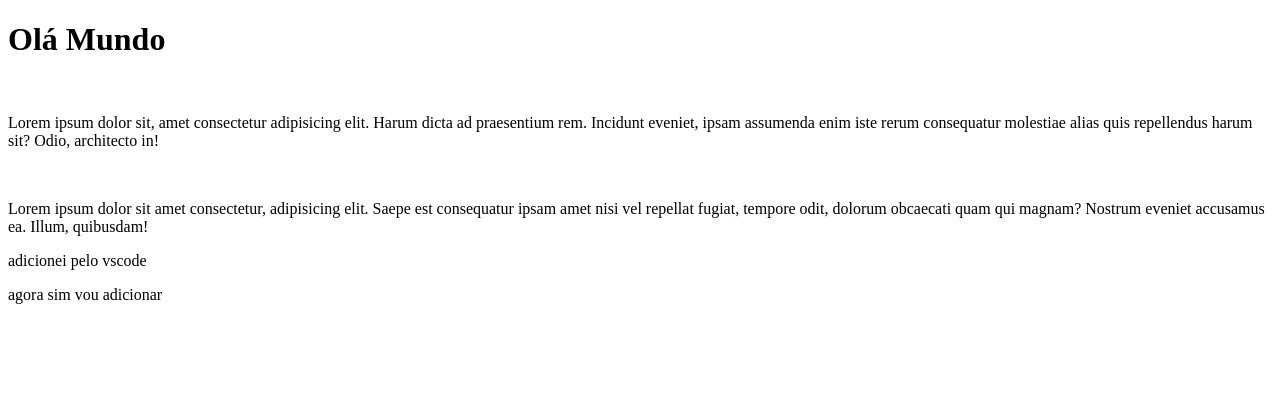
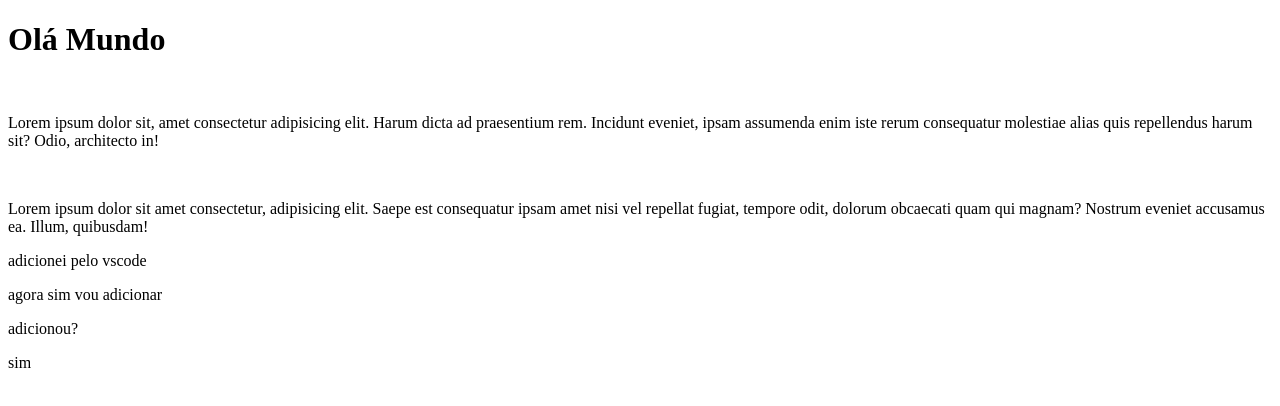
Before and after one commit to rickcoelh0/rick-code, a plain HTML site: page Site-exemplo/Index.html in a window 1280 px wide. Drawn offline with Linux system fonts and the light colour scheme.

Commit message:
teste adicionou ?

```diff
--- a/Site-exemplo/Index.html
+++ b/Site-exemplo/Index.html
@@ -13,5 +13,7 @@
     <p>Lorem ipsum dolor sit amet consectetur, adipisicing elit. Saepe est consequatur ipsam amet nisi vel repellat fugiat, tempore odit, dolorum obcaecati quam qui magnam? Nostrum eveniet accusamus ea. Illum, quibusdam!</p>
     <p>adicionei pelo vscode</p>
     <p>agora sim vou adicionar</p>
+    <p>adicionou?</p>
+    <p>sim</p>
 </body>
 </html>
```
